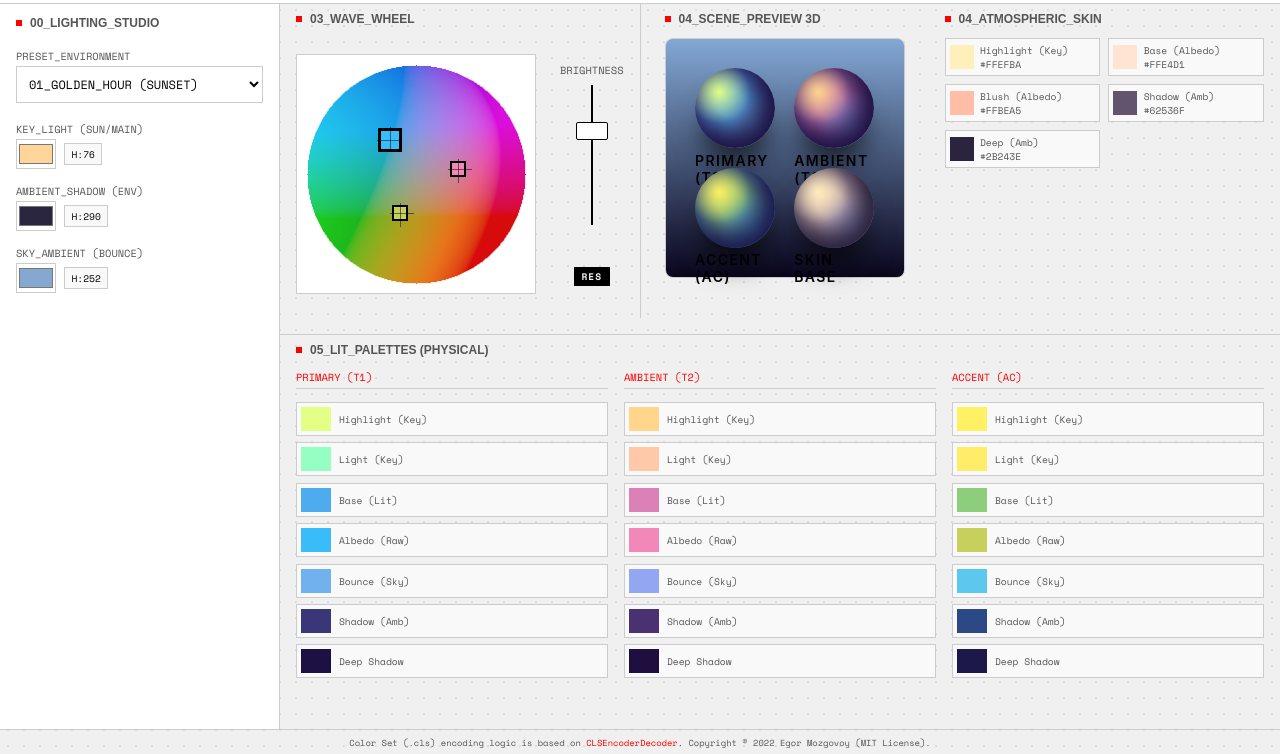
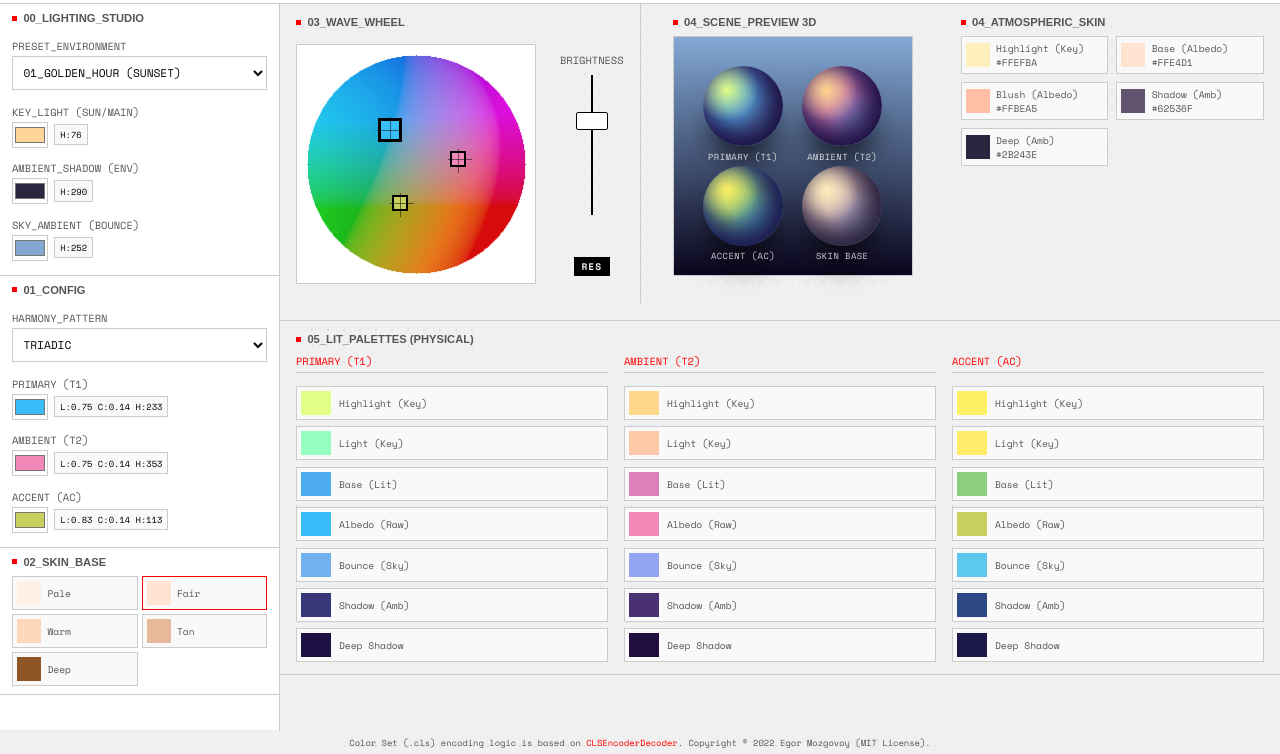
Before and after one commit to dubmiyako/oklch-color-palette, a website built with Vite: page index.html in a window 1280 px wide. Shown: the part 46-800 px from the top of the page. Built offline with nearby package versions, Linux system fonts and the light colour scheme; a web font is replaced by a local one.

Commit message:
style: refine UI component spacing, font sizes, and layout dimensions for a more compact design

```diff
--- a/style.css
+++ b/style.css
@@ -86,37 +86,36 @@ body {
 
 /* Card Styling */
 .card.industrial {
-  padding: 0.5rem 1rem;
+  padding: 0.75rem 1rem;
   border-bottom: 1px solid var(--border-main);
-  height: 100%;
 }
 
-.card.compact { padding: 0.75rem 1rem; }
+.card.compact { padding: 0.5rem 0.75rem; }
 .card-title {
-  font-family: var(--font-dot); font-size: 0.75rem;
-  margin-bottom: 0.75rem; color: var(--text-sub);
-  display: flex; align-items: center; gap: 0.5rem;
+  font-family: var(--font-dot); font-size: 0.7rem;
+  margin-bottom: 0.5rem; color: var(--text-sub);
+  display: flex; align-items: center; gap: 0.4rem;
 }
-.card-title::before { content: ''; width: 6px; height: 6px; background: var(--accent-primary); }
+.card-title::before { content: ''; width: 5px; height: 5px; background: var(--accent-primary); }
 
 /* Sidebar Controls */
-.control-group { margin-bottom: 0.75rem; }
-.control-group.tighter { margin-bottom: 0.5rem; }
-.control-label { font-size: 0.65rem; color: var(--text-sub); margin-bottom: 0.25rem; }
+.control-group { margin-bottom: 0.5rem; }
+.control-group.tighter { margin-bottom: 0.4rem; }
+.control-label { font-size: 0.65rem; color: var(--text-sub); margin-bottom: 0.2rem; }
 .select-input {
   width: 100%; background: var(--bg-input); border: 1px solid var(--border-main);
-  color: var(--text-main); padding: 0.5rem; font-family: var(--font-mono); font-size: 0.75rem;
+  color: var(--text-main); padding: 0.4rem; font-family: var(--font-mono); font-size: 0.7rem;
 }
 
-.picker-row { display: flex; gap: 0.5rem; align-items: center; }
-input[type="color"] { width: 40px; height: 30px; border: 1px solid var(--border-main); background: none; }
-.lch-display { font-size: 0.6rem; padding: 0.2rem 0.4rem; background: var(--bg-app); border: 1px solid var(--border-main); }
+.picker-row { display: flex; gap: 0.4rem; align-items: center; }
+input[type="color"] { width: 36px; height: 26px; border: 1px solid var(--border-main); background: none; }
+.lch-display { font-size: 0.55rem; padding: 0.2rem 0.3rem; background: var(--bg-app); border: 1px solid var(--border-main); }
 
 /* Sidebar Skin Base Grid (Fix) */
 .sidebar-grid {
   display: grid;
   grid-template-columns: repeat(2, 1fr);
-  gap: 0.4rem;
+  gap: 0.25rem;
 }
 
 /* Main Content Rows */
@@ -125,7 +124,7 @@ input[type="color"] { width: 40px; height: 30px; border: 1px solid var(--border-
 .top-row > div:last-child { border-right: none; }
 
 /* Wheel & Atmospheric Skin */
-.wheel-flex { display: flex; gap: 1.5rem; justify-content: center; align-items: center; padding: 1rem 0; }
+.wheel-flex { display: flex; gap: 1.5rem; justify-content: center; align-items: center; padding: 0.5rem 0; }
 .wheel-outer {
   width: 240px; height: 240px;
   position: relative;
@@ -251,12 +250,9 @@ input[type="color"] { width: 40px; height: 30px; border: 1px solid var(--border-
 /* 3D Preview Space */
 /* Expand the gradient container and remove the wrapper card's white background */
 .preview-section {
-  margin-bottom: 0.5rem;
   background: transparent !important;
   border: none !important;
   box-shadow: none !important;
-  padding-left: 0.5rem !important;
-  padding-right: 0.5rem !important;
 }
 .preview-grid-container {
   display: grid;
@@ -266,14 +262,13 @@ input[type="color"] { width: 40px; height: 30px; border: 1px solid var(--border-
   align-content: center;
   gap: 1.2rem;
   background: var(--bg-app);
-  border-radius: 8px;
   border: 1px solid var(--border-main);
   transition: background-color 0.3s;
   min-width: 240px;
   max-width: 240px;
   min-height: 240px;
   max-height: 240px;
-  margin: 0 auto;
+  margin: 0.5rem auto 0 auto;
   flex-shrink: 0;
 }
 
@@ -310,11 +305,12 @@ input[type="color"] { width: 40px; height: 30px; border: 1px solid var(--border-
 }
 
 .preview-label {
-  font-family: 'Inter', sans-serif;
-  font-size: 14px;
-  font-weight: 600;
-  color: var(--text-main);
-  letter-spacing: 0.1em;
+  font-family: var(--font-mono);
+  font-size: 0.55rem;
+  font-weight: 400;
+  color: #ffffff;
+  letter-spacing: 0.05em;
+  opacity: 0.8;
 }
 
 /* Global components */
@@ -322,6 +318,7 @@ input[type="color"] { width: 40px; height: 30px; border: 1px solid var(--border-
   display: grid;
   grid-template-columns: repeat(auto-fill, minmax(130px, 1fr));
   gap: 0.5rem;
+  margin-top: 0.5rem;
 }
 .skin-palette .skin-chip-wrapper { display: flex; align-items: center; gap: 0.4rem; padding: 0.25rem; border: 1px solid var(--border-main); background: var(--bg-card); cursor: pointer; }
 .skin-palette .skin-chip { width: 24px; height: 24px; border: 1px solid transparent; }
```
